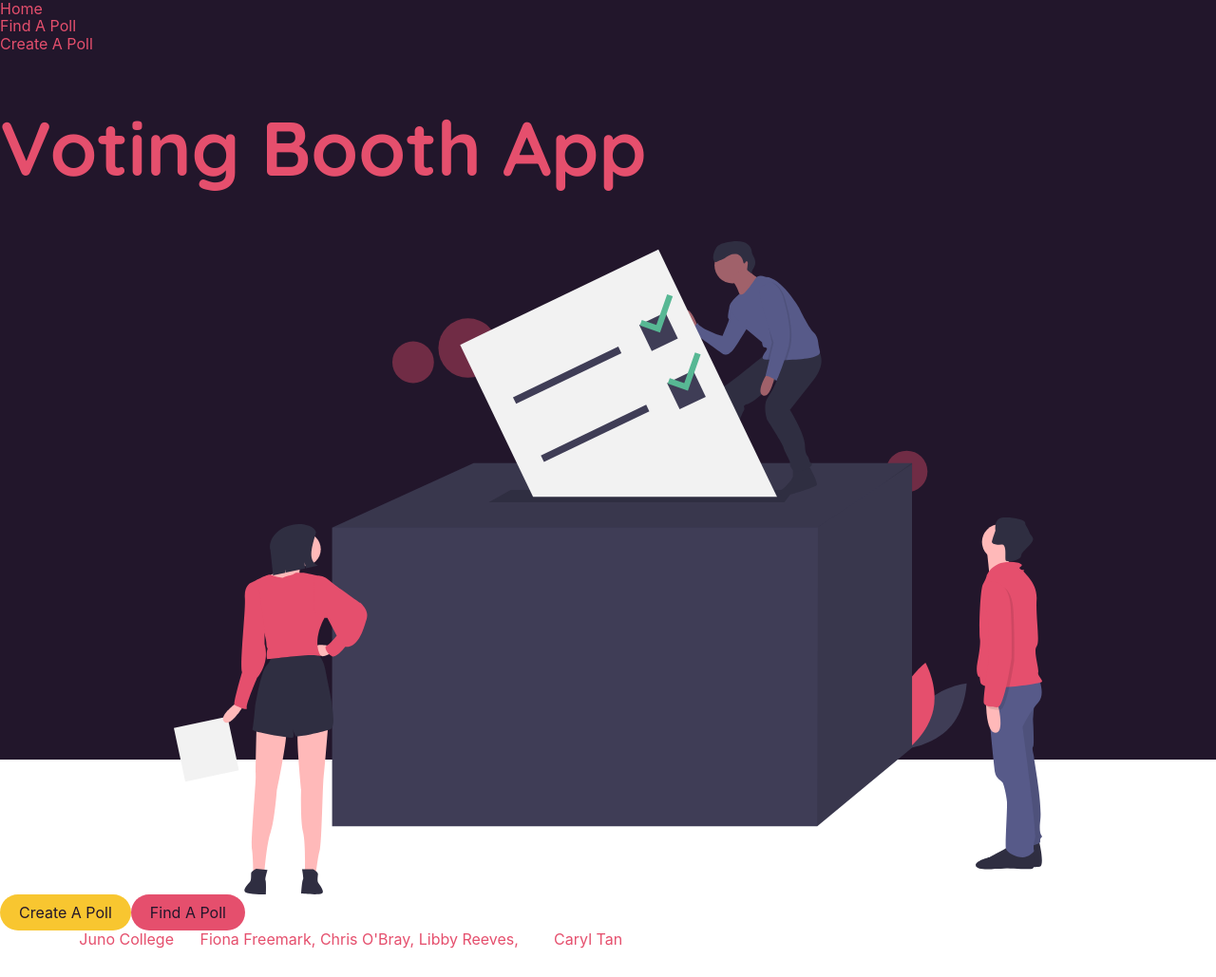
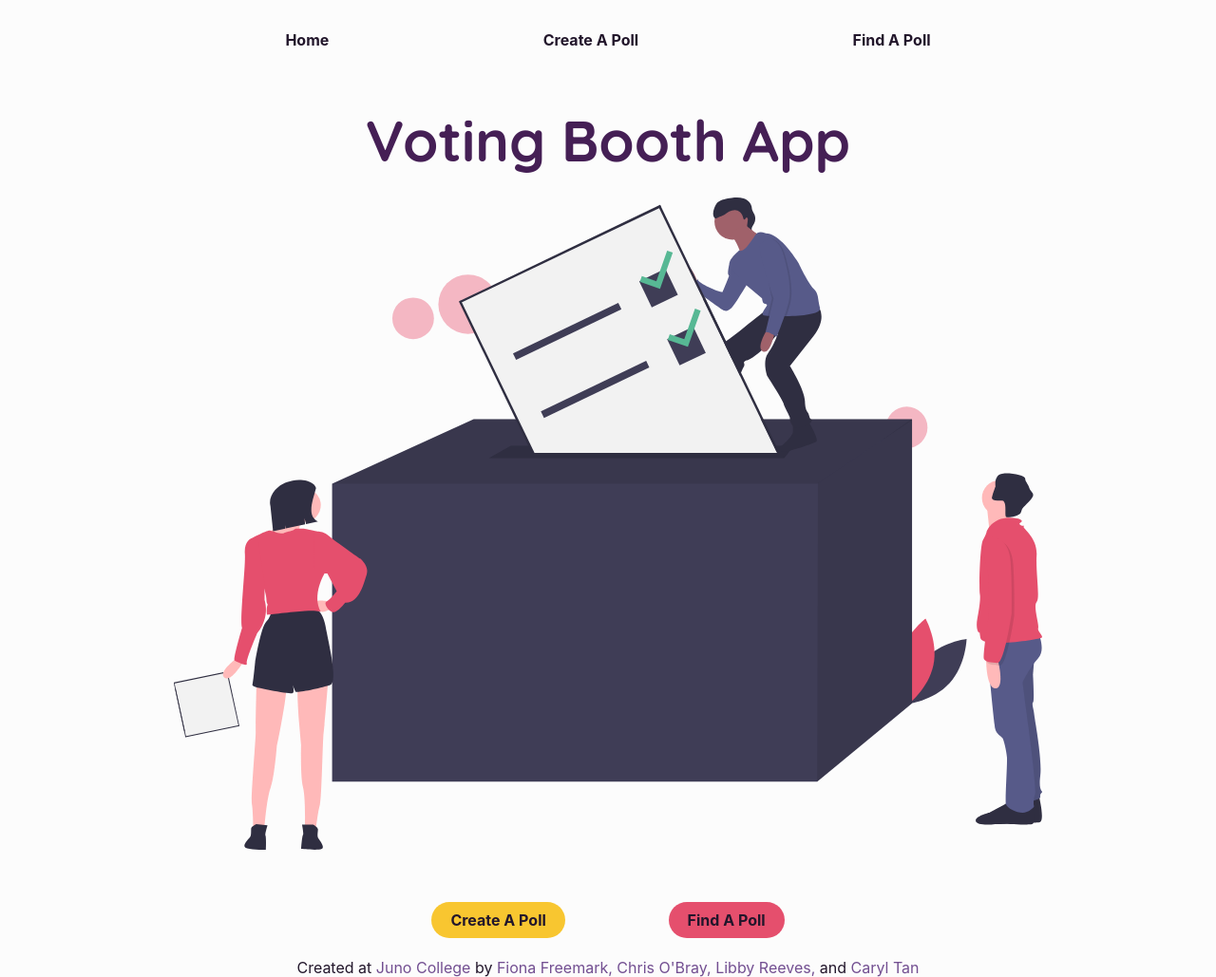
Before and after one commit to Code-Conjurers/Voting-Booth, a React (Create React App) app: page / in a window 1280 px wide. Shown: the whole page at 95% size. Before the commit the page ends 999 px from the top, so only its background shows below. Built offline with nearby package versions, Linux system fonts and the light colour scheme.

Commit message:
Added styling to Home/App.js elements (footer/nav/h1)

```diff
--- a/src/App.js
+++ b/src/App.js
@@ -18,20 +18,23 @@ import './App.scss';
 function App() {
 
   return (
-    <div className="App">
+    <div className="app wrapper">
       <header>
         <NavBar />
+        <div className="header-h1">
         <h1>Voting Booth App</h1>
+        </div>
       </header>
+      <main>
         <Routes>
           <Route path="/" element={<Home />} />
           <Route path="/createpoll" element={<CreatePoll />} />
           <Route path="/findpoll" element={<FindPoll />} />
           <Route path="/votingbooth/:boothID" element={<VotingBooth />} />
           <Route path="/results/:boothID" element={<Results />} />
-
           <Route path="*" element={<ErrorPage />} />
         </Routes>
+      </main>
       <Footer />
     </div>
   );
--- a/src/App.scss
+++ b/src/App.scss
@@ -2,6 +2,8 @@
 @use './sass/partials/variables';
 @use './sass/partials/mixins';
 @use './sass/partials/home';
+@use './sass/partials/footer';
+@use './sass/partials/nav-bar';
 @use './sass/partials/base-styles';
 @use './sass/partials/typography';
 @use './sass/partials/sweet-alert';
--- a/src/Components/Footer.js
+++ b/src/Components/Footer.js
@@ -1,8 +1,9 @@
 function Footer() {
   return (
     <>
-    <footer>Created at <a href="https://junocollege.com/">Juno College</a> by <a href="https://freemark.dev/">Fiona Freemark,</a> <a href="https://nobrayn.com/">Chris O'Bray,</a> <a href="https://elizabeth-reeves.ca/">Libby Reeves,</a> and <a href="http://www.caryltan.com/">Caryl Tan</a>
-    </footer>
+      <footer>
+        <p>Created at <a href="https://junocollege.com/">Juno College</a> by <a href="https://freemark.dev/">Fiona Freemark,</a> <a href="https://nobrayn.com/">Chris O'Bray,</a> <a href="https://elizabeth-reeves.ca/">Libby Reeves,</a> and <a href="http://www.caryltan.com/">Caryl Tan</a></p>
+      </footer>
     </>
   )
 }
--- a/src/Components/NavBar.js
+++ b/src/Components/NavBar.js
@@ -3,21 +3,20 @@ import FindPoll from "../Pages/FindPoll";
 import Home from "../Pages/Home";
 import CreatePoll from "../Pages/CreatePoll";
 
+
 function NavBar() {
   return (
-    <>
-    <div className="navBar">
-      <ul>
-        <li><Link to={`/`} element={<Home />}> Home</Link></li>
+    <div className="nav-bar">
+      <ul className="nav-ul" >
+        <li><Link className="menu-link" to={`/`} element={<Home />}> Home </Link></li>
         <li>
-          <Link to={`/findpoll`} element={<FindPoll />}> Find A Poll</Link>
+          <Link className="menu-link" to={`/createpoll`} element={<CreatePoll />}> Create A Poll</Link>
         </li>
         <li>
-          <Link to={`/createpoll`} element={<CreatePoll />}> Create A Poll</Link>
+          <Link className="menu-link" to={`/findpoll`} element={<FindPoll />}> Find A Poll</Link>
         </li>
       </ul>
     </div>
-    </>
   )
 }
 
--- a/src/Pages/Home.js
+++ b/src/Pages/Home.js
@@ -1,16 +1,20 @@
 import CreatePoll from "./CreatePoll";
 import FindPoll from "./FindPoll";
 import { Link } from "react-router-dom";
-import HomeGraphic from "../assets/voting-home-graphic.svg"
+import HomeGraphic from "../assets/voting-home-graphic-border.svg"
 
 function Home() {
     return (
         <>
-            <div className="home-graphic">
-                <img src={HomeGraphic} alt="Illustration of people putting a ballot into a voting box." />
-            </div>
-            <Link to={`/createpoll`} element={<CreatePoll />} className="button primary"> Create A Poll</Link>
-            <Link to={`/findpoll`} element={<FindPoll />} className="button secondary"> Find A Poll</Link>
+            <section className="home-section">
+                <div className="home-graphic">
+                    <img src={HomeGraphic} alt="Illustration of people putting a ballot into a voting box." />
+                </div>
+                <div className="home-button-box">
+                <Link to={`/createpoll`} element={<CreatePoll />} className="button primary"> Create A Poll</Link>
+                <Link to={`/findpoll`} element={<FindPoll />} className="button secondary"> Find A Poll</Link>
+                </div>
+            </section>
         </>
     )
 }
--- a/src/sass/partials/_base-styles.scss
+++ b/src/sass/partials/_base-styles.scss
@@ -4,9 +4,16 @@
 // Default Styles
 
 * {
+  margin: 0;
+  padding: 0;
+  color: $dark-purple;
+  // border: 1px solid pink;
+}
+
+.wrapper {
+  width: 85%;
+  max-width: 1200px;
   margin: 0 auto;
-  padding: 0;
-  color: $white;
 }
 
 img {
@@ -23,31 +30,32 @@ ul {
   list-style: none;
 }
 
-
-
 a,
 button {
   display: inline-block;
   text-decoration: none;
-  color: $pink;
+  color: $dark-purple;
   transition: 300ms;
+
+  &:hover,
+  &:focus {
+    color: $pink;
+  }
+
 
   &.button {
     padding: 10px 20px;
     border-radius: 20px;
+    font-weight: $fw-bold;
 
     &.primary {
       background-color: $yellow;
       color: $dark-purple;
 
-      &:visited {
-        color: $dark-purple;
-      }
-
       &:hover,
       &:focus {
-        background-color: $white;
-        color: $pink;
+        background-color: $med-purple;
+        color: $white;
       }
 
     }
@@ -56,37 +64,40 @@ button {
       background-color: $pink;
       color: $dark-purple;
 
-      &:visited {
-        color: $dark-purple;
-      }
-
       &:hover,
       &:focus {
-        background-color: $white;
-        color: $pink;
+        background-color: $med-purple;
+        color: $white;
       }
     }
 
   }
+}
 
-  &:visited {
-    color: $pink;
-  }
 
-  &:hover,
-  &:focus {
-    color: $white;
-  }
+html {
+  background-color: $white;
+}
 
+// Put into their own stylesheet?
+
+.app {
+  height: 100vh;
+  display: flex;
+  flex-direction: column;
+  justify-content: space-between;
+}
+
+header {
+  display: flex;
+  flex-direction: column;
+  justify-content: center;
+  align-items: center
 }
 
 
 h1 {
   @include heading($fs-xl);
+  margin: 10% 0 5% 0;
+  text-align: center;
 }
-
-.App {
-  background-color: $dark-purple;
-  height: 100vh;
-
-}
--- /dev/null
+++ b/src/sass/partials/_footer.scss
@@ -0,0 +1,16 @@
+@use './variables' as *;
+@use './mixins' as *;
+
+footer {
+  display: flex;
+  justify-content: center;
+  margin-bottom: 3%;
+  a {
+    color: $light-purple;
+    transition: 300ms;
+    &:hover,
+    &:focus {
+      color: $pink;
+    }
+  }
+}
--- a/src/sass/partials/_home.scss
+++ b/src/sass/partials/_home.scss
@@ -7,10 +7,18 @@
   display: flex;
   justify-content: center;
 
-
   img {
     width: 100%;
     height: auto;
     flex-basis: 50%;
   }
 }
+
+.home-button-box {
+  display: flex;
+  justify-content: center;
+  margin-top: 3%;
+  a {
+    margin: 2% 5%;
+  }
+}
--- a/src/sass/partials/_mixins.scss
+++ b/src/sass/partials/_mixins.scss
@@ -5,6 +5,6 @@
     font-size: $size-value;
     font-family: $ff;
     font-weight: $fw-bold;
-    color: $pink;
+    color: $med-purple;
     text-transform: capitalize;
   }
--- /dev/null
+++ b/src/sass/partials/_nav-bar.scss
@@ -0,0 +1,28 @@
+@use './variables' as *;
+@use './mixins' as *;
+
+// Navigation Styles
+
+.nav-bar {
+  width: 100%;
+  margin-top: 2%;
+}
+
+.nav-ul {
+  display: flex;
+  justify-content: space-evenly;
+
+  .menu-link {
+    border: 1px solid $transparent;
+    padding: 10px 20px;
+    border-radius: 20px;
+    font-weight: $fw-bold;
+
+    &:hover,
+    &:focus {
+      border: 1px solid $dark-purple;
+      background-color: $med-purple;
+      color: $white;
+    }
+  }
+}
--- a/src/sass/partials/_typography.scss
+++ b/src/sass/partials/_typography.scss
@@ -0,0 +1,12 @@
+@use './variables' as *;
+@use './mixins' as *;
+
+html {
+  font-size: $fs-global
+}
+
+a,
+p,
+button {
+  font-size: $fs-default;
+}
--- a/src/sass/partials/_variables.scss
+++ b/src/sass/partials/_variables.scss
@@ -1,7 +1,7 @@
 @import url('https://fonts.googleapis.com/css2?family=Quicksand:wght@400;700&display=swap');
 
 // Colours
-$white: #ffffff;
+$white: #fcfcfc;
 $black: #000000;
 $dark-purple: #22162B;
 $med-purple: #451F55;
@@ -13,7 +13,7 @@ $transparent: #00000000;
 // Fonts Sizes
 $fs-global: 62.5%;
 $fs-3xl: 8rem;
-$fs-xl: 5rem;
+$fs-xl: 6rem;
 $fs-lrg: 3rem;
 $fs-med: 2.2rem;
 $fs-small: 1.8rem;
```
Also changed, not shown: src/assets/voting-home-graphic-border.svg (added). Lines whose indentation alone changed are shown as unchanged.
